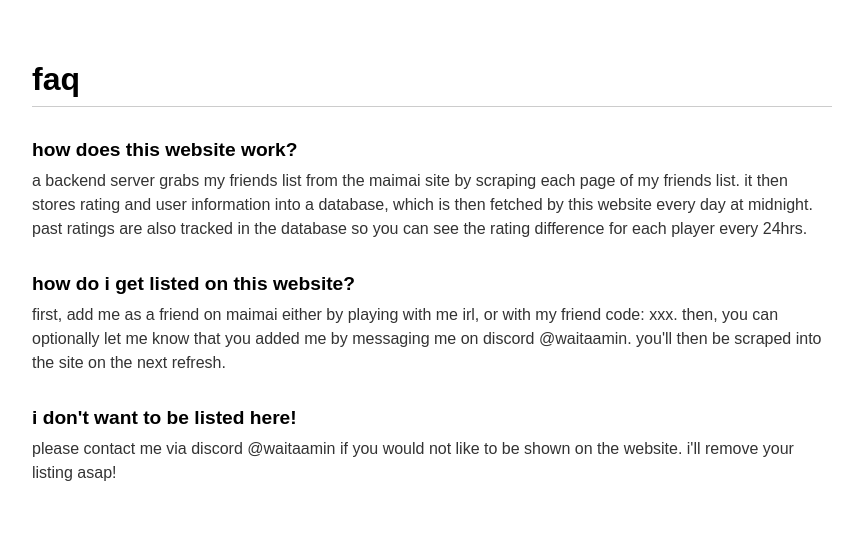
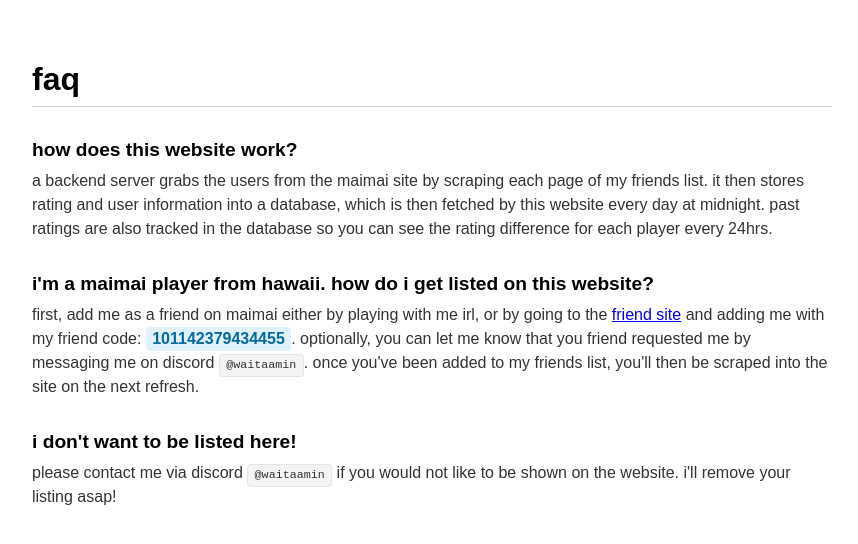
Before and after one commit to min-808/rating-site, a Next.js app: page /faq in a window 1280 px wide. Shown: the top 544 px of the page, without its empty margins (208-1066 px from the left). Built offline with nearby package versions, Linux system fonts and the light colour scheme.

Commit message:
Clickable component

```diff
--- a/src/app/faq/page.tsx
+++ b/src/app/faq/page.tsx
@@ -1,26 +1,80 @@
-// page.tsx
+"use client";
 
-export default function faq() {
-  // Placeholder data for your FAQs
+import { useState } from "react";
+
+// 1. Custom component to handle the click-to-copy logic
+function FriendCode({ code }: { code: string }) {
+  const [copied, setCopied] = useState(false);
+
+  const handleCopy = () => {
+    navigator.clipboard.writeText(code);
+    setCopied(true);
+    // Revert the tooltip back to "click to copy" after 2 seconds
+    setTimeout(() => setCopied(false), 2000);
+  };
+
+  return (
+    <span
+      onClick={handleCopy}
+      title={copied ? "copied!" : "click to copy"}
+      style={{
+        cursor: "pointer",
+        backgroundColor: "#e0f2fe", // Light blue background to make it stand out
+        color: "#0369a1",
+        padding: "0.2rem 0.4rem",
+        borderRadius: "4px",
+        fontWeight: "bold",
+        transition: "all 0.2s",
+      }}
+    >
+      {code}
+    </span>
+  );
+}
+
+export default function FAQ() {
+  // 2. Reusable style for your discord code blocks
+  const codeStyle = {
+    backgroundColor: "#f4f4f5",
+    padding: "0.2rem 0.4rem",
+    borderRadius: "4px",
+    fontFamily: "monospace",
+    fontSize: "0.9em",
+    border: "1px solid #e4e4e7"
+  };
+
+  // 3. Changed answers to JSX (<>...</>) to embed the components
   const faqs = [
     {
       question: "how does this website work?",
-      answer: "a backend server grabs my friends list from the maimai site by scraping each page of my friends list. it then stores rating and user information into a database, which is then fetched by this website every day at midnight. past ratings are also tracked in the database so you can see the rating difference for each player every 24hrs.",
+      answer: (
+        <>
+          a backend server grabs the users from the maimai site by scraping each page of my friends list. it then stores rating and user information into a database, which is then fetched by this website every day at midnight. past ratings are also tracked in the database so you can see the rating difference for each player every 24hrs.
+        </>
+      ),
     },
     {
-      question: "how do i get listed on this website?",
-      answer: "first, add me as a friend on maimai either by playing with me irl, or with my friend code: xxx. then, you can optionally let me know that you added me by messaging me on discord @waitaamin. you'll then be scraped into the site on the next refresh.",
+      question: "i'm a maimai player from hawaii. how do i get listed on this website?",
+      answer: (
+        <>
+          first, add me as a friend on maimai either by playing with me irl, or by going to the <a href="https://maimaidx-eng.com/maimai-mobile/friend/search/">friend site</a> and adding me with my friend code: <FriendCode code="101142379434455" />. optionally, you can let me know that you friend requested me by messaging me on discord <code style={codeStyle}>@waitaamin</code>. once you've been added to my friends list, you'll then be scraped into the site on the next refresh.
+        </>
+      ),
     },
     {
       question: "i don't want to be listed here!",
-      answer: "please contact me via discord @waitaamin if you would not like to be shown on the website. i'll remove your listing asap!",
+      answer: (
+        <>
+          please contact me via discord <code style={codeStyle}>@waitaamin</code> if you would not like to be shown on the website. i'll remove your listing asap!
+        </>
+      ),
     },
   ];
 
   return (
     <main style={{ padding: '2rem', maxWidth: '800px', margin: '0 auto', fontFamily: 'sans-serif' }}>
       <h1 style={{ borderBottom: '1px solid #ccc', paddingBottom: '0.5rem' }}>
-       faq
+        faq
       </h1>
 
       <div style={{ marginTop: '2rem' }}>
```
